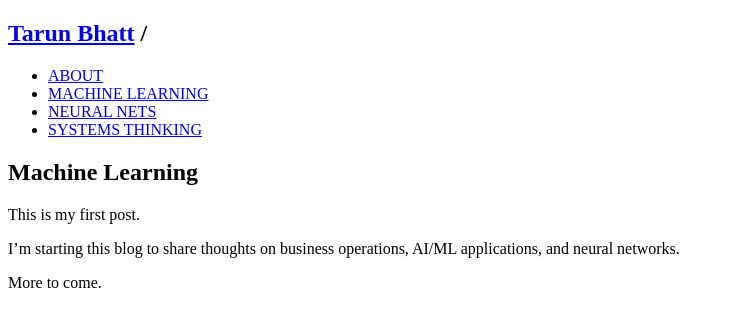
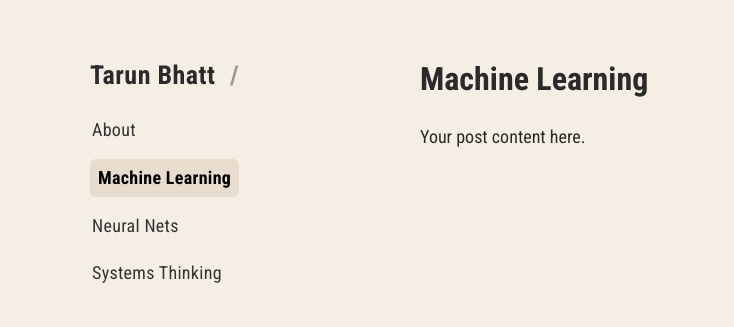
Before and after one commit to rimkute/blog, a Jekyll site: the page built from _posts/2025-11-16-machine-learning.md, in a window 1280 px wide. Shown: the top 327 px of the page, without its empty margins (0-734 px from the left). Built offline with Jekyll 4.4.1, drawn with Linux system fonts in a browser that asks for light colours.

Commit message:
Update 2025-11-16-machine-learning.md

```diff
--- a/_posts/2025-11-16-machine-learning.md
+++ b/_posts/2025-11-16-machine-learning.md
@@ -1,11 +1,7 @@
 ---
-layout: post
+layout: default
 title: "Machine Learning"
 permalink: /machine-learning/
+category: machine-learning
 ---
-
-This is my first post.
-
-I’m starting this blog to share thoughts on business operations, AI/ML applications, and neural networks.
-
-More to come.
+Your post content here.
```
